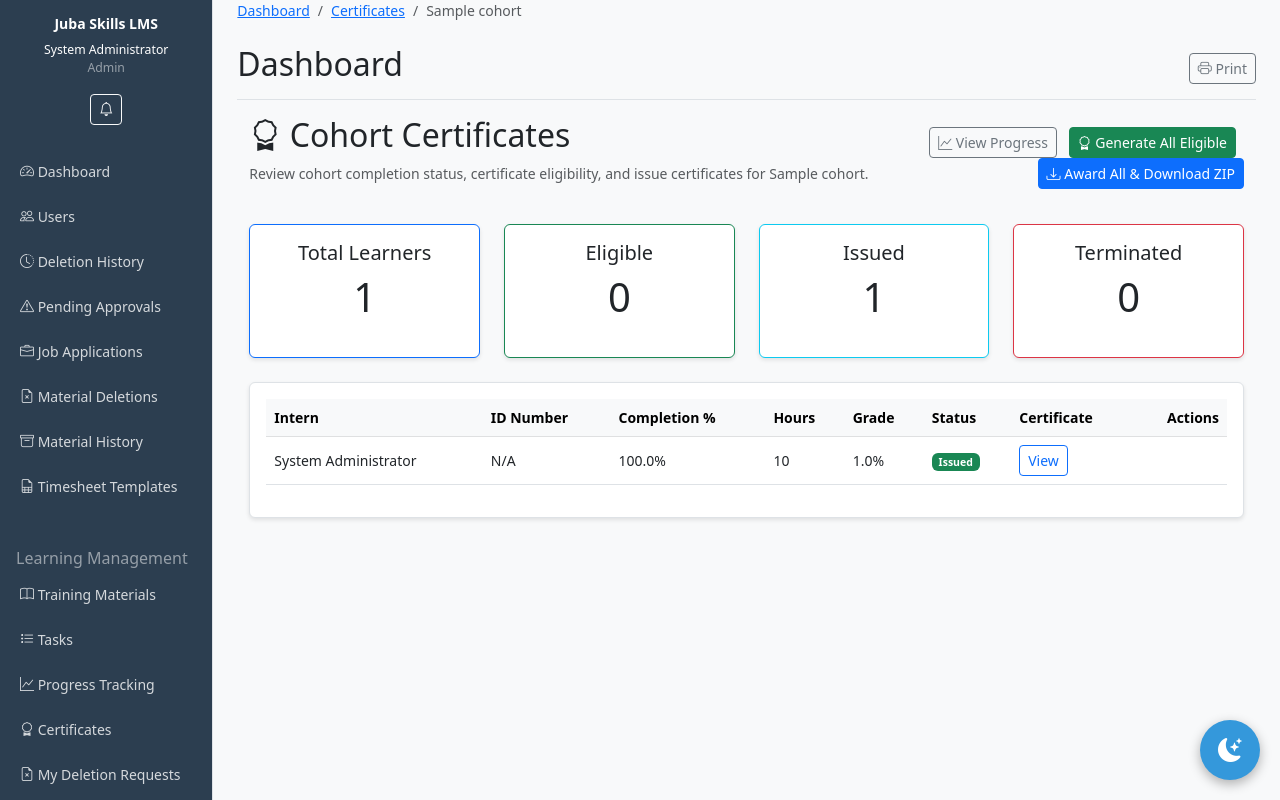
After one commit to mthunzi5/jubaskillsdevv, a Flask app: page /lms/certificates/cohort/1 in a window 1280 px wide. The commit adds this page. Run offline with Flask 3, Linux system fonts and the light colour scheme; a user stored in the database is signed in; data comes from the database, SQL or seed files in the repository; tables that the repository leaves empty hold one stand-in row (values such as "Sample post").

Commit message:
Add termination workflow, certificate logos, and bulk award+download feature
- Added is_terminated and termination_date fields to User model with login blocking
- Implemented cohort-aware certificate dashboard and eligibility filters
- Added certificate PDF generator with logo support
- Implemented bulk award-and-download endpoint: marks all cohort tasks complete (grade 100%), auto-completes progress, generates certificates, returns ZIP
- Updated cohort certificates template with award button
- Excluded terminated interns from progress, certificates, and intern listings
- Database schema updated with new User columns

```diff
--- a/app/routes/intern_management.py
+++ b/app/routes/intern_management.py
@@ -44,7 +44,7 @@ def dashboard():
     group_map = ensure_intern_type_groups()
     db.session.commit()
 
-    intern_query = User.query.filter_by(role='intern', is_deleted=False)
+    intern_query = User.query.filter_by(role='intern', is_deleted=False, is_terminated=False)
     if intern_type in INTERN_TYPE_CHOICES:
         intern_query = intern_query.filter_by(intern_type=intern_type)
     interns = intern_query.order_by(User.created_at.desc()).all()
@@ -67,7 +67,7 @@ def dashboard():
     all_memberships = (
         CohortMember.query
         .join(User, CohortMember.intern_id == User.id)
-        .filter(User.is_deleted == False)
+        .filter(User.is_deleted == False, User.is_terminated == False)
         .order_by(CohortMember.created_at.desc())
         .all()
     )
--- a/app/routes/lms.py
+++ b/app/routes/lms.py
@@ -2,10 +2,14 @@ from flask import Blueprint, render_template, request, redirect, url_for, flash,
 from flask_login import login_required, current_user
 from werkzeug.utils import secure_filename
 from app import db
-from app.models import TrainingMaterial, Task, Progress, Certificate, Evaluation, User, TaskDeletionRequest, TaskDeletionHistory, TaskV2, TaskAssignment, QuizQuestion, QuizAnswer, MaterialDeletionRequest, MaterialDeletionHistory
+from app.models import Cohort, CohortMember, TrainingMaterial, Task, Progress, Certificate, Evaluation, User, TaskDeletionRequest, TaskDeletionHistory, TaskV2, TaskAssignment, QuizQuestion, QuizAnswer, MaterialDeletionRequest, MaterialDeletionHistory
 from app.utils.decorators import admin_required, staff_required
 from datetime import datetime
 import os
+import io
+import zipfile
+
+from app.utils.pdf_generator import generate_certificate_pdf
 
 lms_bp = Blueprint('lms', __name__, url_prefix='/lms')
 
@@ -411,8 +415,16 @@ def progress_dashboard():
 
         return render_template('lms/intern_progress.html', progress=progress, intern=current_user)
     else:
-        # Staff view - show all interns
-        interns = User.query.filter_by(role='intern', is_deleted=False).all()
+        # Staff view - show all interns or a specific cohort
+        selected_cohort_id = request.args.get('cohort_id', type=int)
+        cohorts = Cohort.query.filter_by(is_active=True).order_by(Cohort.name).all()
+
+        interns_query = User.query.filter_by(role='intern', is_deleted=False, is_terminated=False)
+        if selected_cohort_id:
+            interns_query = interns_query.join(CohortMember, CohortMember.intern_id == User.id)
+            interns_query = interns_query.filter(CohortMember.cohort_id == selected_cohort_id)
+
+        interns = interns_query.order_by(User.surname, User.name).all()
         progress_data = []
 
         for intern in interns:
@@ -429,7 +441,7 @@ def progress_dashboard():
 
         db.session.commit()
 
-        return render_template('lms/progress_dashboard.html', progress_data=progress_data)
+        return render_template('lms/progress_dashboard.html', progress_data=progress_data, cohorts=cohorts, selected_cohort_id=selected_cohort_id)
 
 # ============= CERTIFICATES =============
 
@@ -444,6 +456,215 @@ def certificates_list():
 
     return render_template('lms/certificates_list.html', certificates=certificates)
 
+@lms_bp.route('/certificates/cohort/<int:cohort_id>')
+@login_required
+@staff_required
+def cohort_certificates(cohort_id):
+    """View cohort certificate status and intern completion progress"""
+    cohort = Cohort.query.get_or_404(cohort_id)
+    memberships = (
+        CohortMember.query
+        .join(User, CohortMember.intern_id == User.id)
+        .filter(CohortMember.cohort_id == cohort_id)
+        .order_by(User.surname, User.name)
+        .all()
+    )
+
+    intern_rows = []
+    for membership in memberships:
+        intern = membership.intern
+        progress = Progress.query.filter_by(intern_id=intern.id).first()
+        if not progress:
+            progress = Progress(intern_id=intern.id)
+            db.session.add(progress)
+
+        progress.update_progress()
+        certificate = (
+            Certificate.query
+            .filter_by(intern_id=intern.id, is_active=True)
+            .order_by(Certificate.issue_date.desc())
+            .first()
+        )
+        intern_rows.append({
+            'intern': intern,
+            'is_terminated': intern.is_terminated,
+            'progress': progress,
+            'certificate': certificate,
+        })
+
+    db.session.commit()
+
+    cohort_summary = {
+        'total_members': len(intern_rows),
+        'terminated': sum(1 for row in intern_rows if row['is_terminated']),
+        'eligible': sum(1 for row in intern_rows if row['progress'].is_eligible_for_certificate and not row['is_terminated']),
+        'issued': sum(1 for row in intern_rows if row['certificate'] is not None),
+        'not_eligible': sum(1 for row in intern_rows if not row['progress'].is_eligible_for_certificate and not row['is_terminated']),
+    }
+
+    return render_template(
+        'lms/cohort_certificates.html',
+        cohort=cohort,
+        intern_rows=intern_rows,
+        cohort_summary=cohort_summary,
+    )
+
+@lms_bp.route('/certificates/cohort/<int:cohort_id>/generate', methods=['POST'])
+@login_required
+@staff_required
+def generate_cohort_certificates(cohort_id):
+    cohort = Cohort.query.get_or_404(cohort_id)
+    memberships = (
+        CohortMember.query
+        .join(User, CohortMember.intern_id == User.id)
+        .filter(CohortMember.cohort_id == cohort_id, User.is_deleted == False, User.is_terminated == False)
+        .order_by(User.surname, User.name)
+        .all()
+    )
+
+    generated = []
+    skipped = []
+    for membership in memberships:
+        intern = membership.intern
+        progress = Progress.query.filter_by(intern_id=intern.id).first()
+        if not progress:
+            progress = Progress(intern_id=intern.id)
+            db.session.add(progress)
+
+        progress.update_progress()
+
+        if not progress.is_eligible_for_certificate:
+            skipped.append((intern, 'Not eligible'))
+            continue
+        if progress.certificate_issued:
+            skipped.append((intern, 'Already issued'))
+            continue
+
+        cert_number = Certificate.generate_certificate_number()
+        certificate = Certificate(
+            certificate_number=cert_number,
+            intern_id=intern.id,
+            intern_name=f"{intern.name} {intern.surname}",
+            total_hours=progress.total_hours_logged,
+            final_grade=progress.average_grade,
+            tasks_completed=progress.completed_tasks,
+            issued_by=current_user.id,
+        )
+        db.session.add(certificate)
+        progress.certificate_issued = True
+        generated.append((intern, certificate))
+
+    db.session.commit()
+
+    if generated:
+        flash(f'Generated {len(generated)} certificate(s) for cohort {cohort.name}.', 'success')
+    else:
+        if skipped:
+            flash('No certificates were generated. ' + ' '.join([f"{intern.name} {intern.surname}: {reason}." for intern, reason in skipped]), 'warning')
+        else:
+            flash('No eligible interns found for certificate generation.', 'warning')
+
+    return redirect(url_for('lms.cohort_certificates', cohort_id=cohort.id))
+
+
+@lms_bp.route('/certificates/cohort/<int:cohort_id>/award_and_download', methods=['POST'])
+@login_required
+@staff_required
+def award_and_download_cohort_certificates(cohort_id):
+    """Mark all cohort members as completed (tasks/hours/grade) and generate certificates,
+    then return a ZIP containing all generated PDFs. Skips terminated interns.
+    """
+    cohort = Cohort.query.get_or_404(cohort_id)
+    memberships = (
+        CohortMember.query
+        .join(User, CohortMember.intern_id == User.id)
+        .filter(CohortMember.cohort_id == cohort_id, User.is_deleted == False, User.is_terminated == False)
+        .order_by(User.surname, User.name)
+        .all()
+    )
+
+    generated_files = []
+    from datetime import datetime as _dt
+    for membership in memberships:
+        intern = membership.intern
+
+        # Ensure assignments exist and mark them completed with full grade
+        assignments = TaskAssignment.query.filter_by(intern_id=intern.id).all()
+        for a in assignments:
+            a.status = 'completed'
+            a.grade = 100.0
+            a.graded_by = current_user.id
+            a.graded_at = _dt.utcnow()
+            db.session.add(a)
+
+        # Update progress record or create one
+        progress = Progress.query.filter_by(intern_id=intern.id).first()
+        if not progress:
+            progress = Progress(intern_id=intern.id)
+            db.session.add(progress)
+
+        # Refresh counts from assignments
+        total_tasks = len(assignments)
+        completed_tasks = total_tasks
+        progress.total_tasks = total_tasks
+        progress.completed_tasks = completed_tasks
+        progress.average_grade = 100.0
+        # Set hours: preserve existing if higher, else set to 480 by default
+        progress.total_hours_logged = max(progress.total_hours_logged or 0, 480)
+        progress.completion_percentage = 100.0
+        progress.is_eligible_for_certificate = True
+        progress.certificate_issued = True
+        progress.last_updated = _dt.utcnow()
+        db.session.add(progress)
+
+        # Create certificate if not present
+        existing = Certificate.query.filter_by(intern_id=intern.id, is_active=True).order_by(Certificate.issue_date.desc()).first()
+        if existing:
+            # regenerate PDF for existing certificate
+            cert = existing
+        else:
+            cert_number = Certificate.generate_certificate_number()
+            cert = Certificate(
+                certificate_number=cert_number,
+                intern_id=intern.id,
+                intern_name=f"{intern.name} {intern.surname}",
+                total_hours=progress.total_hours_logged,
+                final_grade=progress.average_grade,
+                tasks_completed=progress.completed_tasks,
+                issued_by=current_user.id,
+                is_approved=True,
+                approved_by=current_user.id,
+                approved_at=_dt.utcnow(),
+            )
+            db.session.add(cert)
+
+        db.session.commit()
+
+        # Generate PDF and collect path
+        try:
+            pdf_path = generate_certificate_pdf(cert)
+            generated_files.append((pdf_path, f"{intern.name}_{intern.surname}_{cert.certificate_number}.pdf"))
+        except Exception:
+            # skip if PDF generation fails for an individual
+            continue
+
+    if not generated_files:
+        flash('No certificates were generated for download.', 'warning')
+        return redirect(url_for('lms.cohort_certificates', cohort_id=cohort.id))
+
+    # Create ZIP in-memory
+    memory_file = io.BytesIO()
+    with zipfile.ZipFile(memory_file, 'w', zipfile.ZIP_DEFLATED) as zf:
+        for path, arcname in generated_files:
+            try:
+                zf.write(path, arcname)
+            except Exception:
+                # ignore missing files
+                continue
+    memory_file.seek(0)
+
+    return send_file(memory_file, mimetype='application/zip', as_attachment=True, download_name=f"{cohort.name}_certificates.zip")
+
 @lms_bp.route('/certificates/generate/<int:intern_id>', methods=['POST'])
 @login_required
 @staff_required
@@ -451,6 +672,10 @@ def generate_certificate(intern_id):
     """Generate certificate for eligible intern (staff only)"""
     intern = User.query.get_or_404(intern_id)
     progress = Progress.query.filter_by(intern_id=intern_id).first()
+
+    if intern.is_terminated:
+        flash('Cannot generate certificate for a terminated learner.', 'danger')
+        return redirect(url_for('lms.progress_dashboard'))
 
     if not progress or not progress.is_eligible_for_certificate:
         flash('Intern is not eligible for certificate yet', 'warning')
@@ -551,14 +776,18 @@ def reject_certificate(cert_id):
 @login_required
 def award_certificate_direct(intern_id):
     """Admin awards certificate directly without completion check"""
-    if current_user.role != 'admin':
-        flash('Only administrators can directly award certificates', 'danger')
+    if current_user.role not in ['admin', 'staff']:
+        flash('Only staff and administrators can directly award certificates', 'danger')
         return redirect(url_for('lms.progress_dashboard'))
 
     intern = User.query.get_or_404(intern_id)
 
     if intern.role != 'intern':
         flash('Can only award certificates to interns', 'warning')
+        return redirect(url_for('lms.progress_dashboard'))
+
+    if intern.is_terminated:
+        flash('Cannot award a certificate to a terminated learner.', 'danger')
         return redirect(url_for('lms.progress_dashboard'))
 
     if request.method == 'POST':
--- /dev/null
+++ b/app/templates/lms/cohort_certificates.html
@@ -0,0 +1,134 @@
+{% extends "base.html" %}
+
+{% block title %}Cohort Certificates - {{ cohort.name }}{% endblock %}
+
+{% block breadcrumbs %}
+<nav aria-label="breadcrumb">
+    <ol class="breadcrumb">
+        <li class="breadcrumb-item"><a href="{{ url_for('main.dashboard') }}">Dashboard</a></li>
+        <li class="breadcrumb-item"><a href="{{ url_for('lms.certificates_list') }}">Certificates</a></li>
+        <li class="breadcrumb-item active">{{ cohort.name }}</li>
+    </ol>
+</nav>
+{% endblock %}
+
+{% block content %}
+<div class="container-fluid">
+    <div class="row mb-4">
+        <div class="col-md-8">
+            <h2><i class="bi bi-award"></i> Cohort Certificates</h2>
+            <p class="text-muted">Review cohort completion status, certificate eligibility, and issue certificates for {{ cohort.name }}.</p>
+        </div>
+        <div class="col-md-4 text-md-end align-self-center">
+            <a href="{{ url_for('lms.progress_dashboard', cohort_id=cohort.id) }}" class="btn btn-outline-secondary btn-sm me-2">
+                <i class="bi bi-graph-up"></i> View Progress
+            </a>
+            <form method="POST" action="{{ url_for('lms.generate_cohort_certificates', cohort_id=cohort.id) }}" class="d-inline me-2">
+                <button type="submit" class="btn btn-success btn-sm">
+                    <i class="bi bi-award"></i> Generate All Eligible
+                </button>
+            </form>
+            <form method="POST" action="{{ url_for('lms.award_and_download_cohort_certificates', cohort_id=cohort.id) }}" class="d-inline">
+                <button type="submit" class="btn btn-primary btn-sm">
+                    <i class="bi bi-download"></i> Award All & Download ZIP
+                </button>
+            </form>
+        </div>
+    </div>
+
+    <div class="row mb-4">
+        <div class="col-md-3">
+            <div class="card border-primary h-100">
+                <div class="card-body text-center">
+                    <h5 class="card-title">Total Learners</h5>
+                    <p class="display-6 mb-0">{{ cohort_summary.total_members }}</p>
+                </div>
+            </div>
+        </div>
+        <div class="col-md-3">
+            <div class="card border-success h-100">
+                <div class="card-body text-center">
+                    <h5 class="card-title">Eligible</h5>
+                    <p class="display-6 mb-0">{{ cohort_summary.eligible }}</p>
+                </div>
+            </div>
+        </div>
+        <div class="col-md-3">
+            <div class="card border-info h-100">
+                <div class="card-body text-center">
+                    <h5 class="card-title">Issued</h5>
+                    <p class="display-6 mb-0">{{ cohort_summary.issued }}</p>
+                </div>
+            </div>
+        </div>
+        <div class="col-md-3">
+            <div class="card border-danger h-100">
+                <div class="card-body text-center">
+                    <h5 class="card-title">Terminated</h5>
+                    <p class="display-6 mb-0">{{ cohort_summary.terminated }}</p>
+                </div>
+            </div>
+        </div>
+    </div>
+
+    <div class="card">
+        <div class="card-body">
+            <div class="table-responsive">
+                <table class="table table-hover align-middle">
+                    <thead class="table-light">
+                        <tr>
+                            <th>Intern</th>
+                            <th>ID Number</th>
+                            <th>Completion %</th>
+                            <th>Hours</th>
+                            <th>Grade</th>
+                            <th>Status</th>
+                            <th>Certificate</th>
+                            <th class="text-end">Actions</th>
+                        </tr>
+                    </thead>
+                    <tbody>
+                        {% for row in intern_rows %}
+                        <tr>
+                            <td>{{ row.intern.name or 'Unknown' }} {{ row.intern.surname or '' }}</td>
+                            <td>{{ row.intern.id_number or 'N/A' }}</td>
+                            <td>{{ "%.1f"|format(row.progress.completion_percentage) }}%</td>
+                            <td>{{ "%.0f"|format(row.progress.total_hours_logged) }}</td>
+                            <td>{{ "%.1f"|format(row.progress.average_grade) }}%</td>
+                            <td>
+                                {% if row.is_terminated %}
+                                <span class="badge bg-danger">Terminated</span>
+                                {% elif row.certificate %}
+                                <span class="badge bg-success">Issued</span>
+                                {% elif row.progress.is_eligible_for_certificate %}
+                                <span class="badge bg-info text-dark">Eligible</span>
+                                {% else %}
+                                <span class="badge bg-secondary">Not Eligible</span>
+                                {% endif %}
+                            </td>
+                            <td>
+                                {% if row.certificate %}
+                                <a href="{{ url_for('lms.view_certificate', cert_id=row.certificate.id) }}" class="btn btn-sm btn-outline-primary">View</a>
+                                {% else %}
+                                -
+                                {% endif %}
+                            </td>
+                            <td class="text-end">
+                                {% if not row.is_terminated and not row.certificate and row.progress.is_eligible_for_certificate %}
+                                <form method="POST" action="{{ url_for('lms.generate_certificate', intern_id=row.intern.id) }}" class="d-inline">
+                                    <button type="submit" class="btn btn-sm btn-success">Issue</button>
+                                </form>
+                                {% endif %}
+                                {% if not row.is_terminated and not row.certificate %}
+                                <a href="{{ url_for('lms.award_certificate_direct', intern_id=row.intern.id) }}" class="btn btn-sm btn-outline-warning">Award</a>
+                                {% endif %}
+                            </td>
+                        </tr>
+                        {% endfor %}
+                    </tbody>
+                </table>
+            </div>
+        </div>
+    </div>
+</div>
+{% endblock %}
```
Also changed, not shown: app/models/user.py (+11 -3 lines), app/routes/admin.py (+47 -0 lines), app/templates/admin/users.html (+19 -1 lines), app/templates/lms/certificates_list.html (+8 -0 lines), app/templates/lms/progress_dashboard.html (+25 -0 lines), app/templates/lms/view_certificate.html (+28 -1 lines), app/utils/pdf_generator.py (+87 -0 lines).
